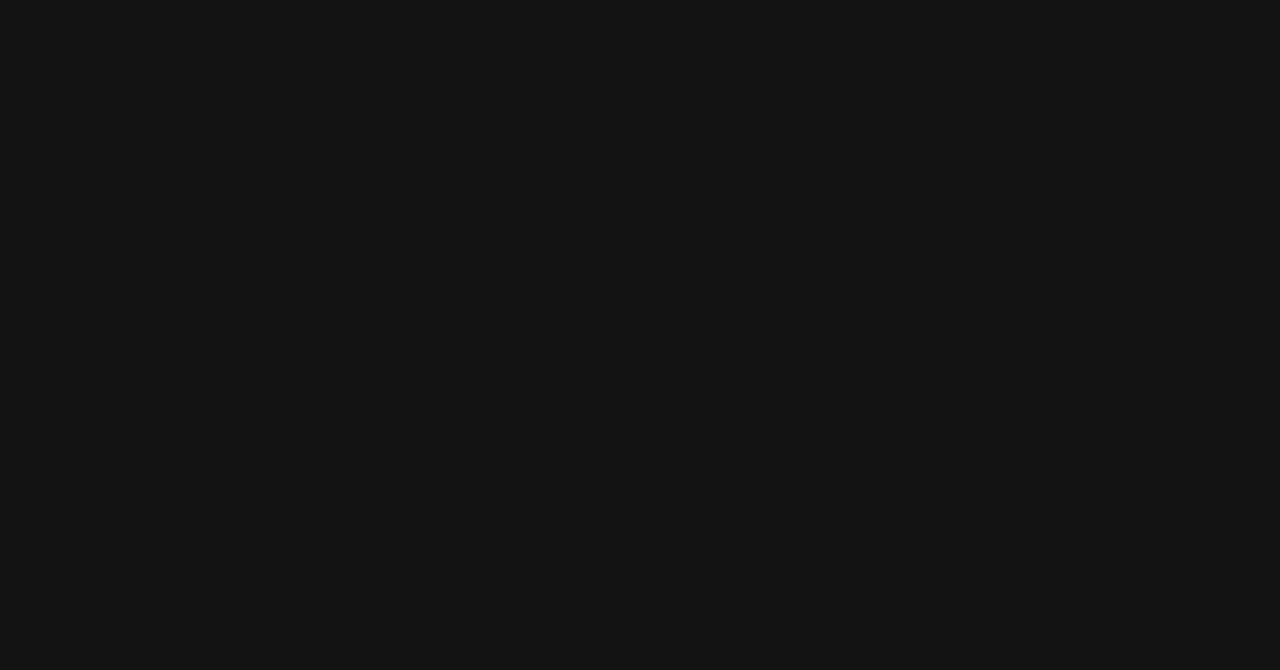
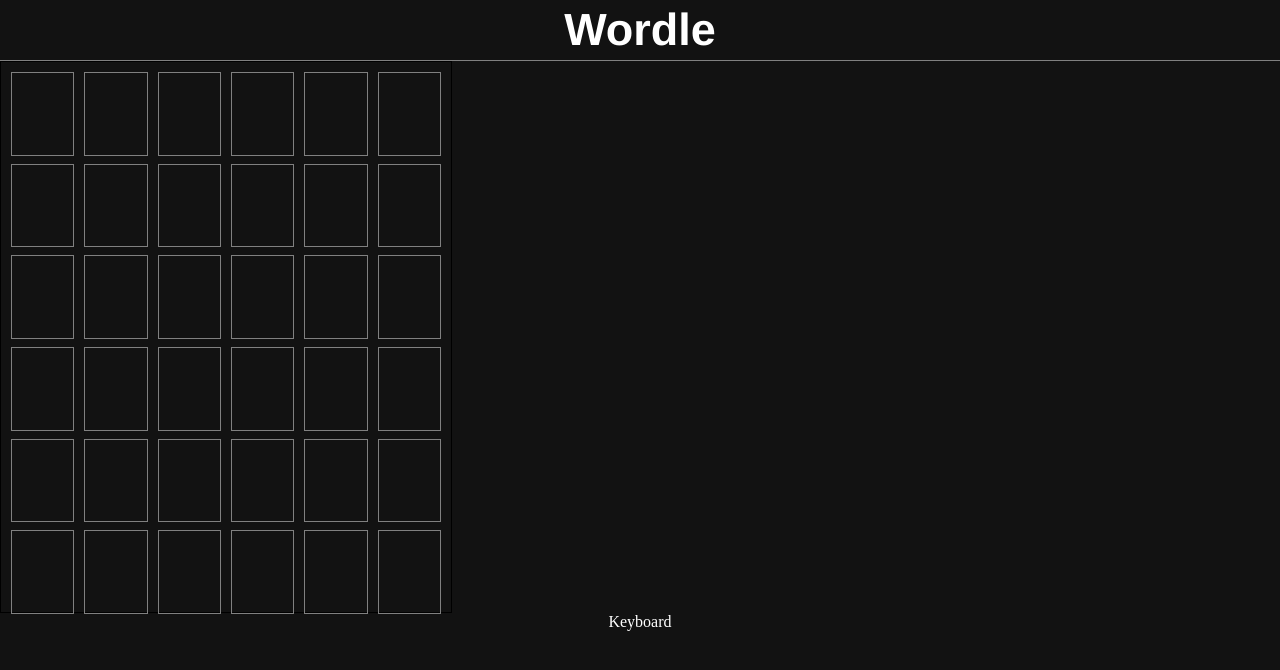
Before and after one commit to techbola/wordle-react, a React (Create React App) app: page / in a window 1280 px wide. Shown: the top 670 px of the page. Built offline with nearby package versions, Linux system fonts and the light colour scheme.

Commit message:
board design, initial board state setup

```diff
--- a/src/App.js
+++ b/src/App.js
@@ -1,7 +1,25 @@
+import React, { useState, createContext } from "react";
+import { boardDefault } from "./Words";
 import "./App.css";
+import Board from "./components/Board";
+import Keyboard from "./components/Keyboard";
+
+export const AppContext = createContext();
 
 function App() {
-  return <div className="App"></div>;
+  const [board, setBoard] = useState(boardDefault);
+
+  return (
+    <div className="App">
+      <nav>
+        <h1>Wordle</h1>
+      </nav>
+      <AppContext.Provider value={{ board, setBoard }}>
+        <Board />
+        <Keyboard />
+      </AppContext.Provider>
+    </div>
+  );
 }
 
 export default App;
--- /dev/null
+++ b/src/Words.js
@@ -0,0 +1,8 @@
+export const boardDefault = [
+  ["", "", "", "", ""],
+  ["", "", "", "", ""],
+  ["", "", "", "", ""],
+  ["", "", "", "", ""],
+  ["", "", "", "", ""],
+  ["", "", "", "", ""],
+];
--- /dev/null
+++ b/src/components/Board.js
@@ -0,0 +1,59 @@
+import React from "react";
+import Letter from "./Letter";
+
+function Board() {
+  return (
+    <div className="board">
+      <div className="row">
+        <Letter letterPos={0} attemptVal={0} />
+        <Letter letterPos={1} attemptVal={0} />
+        <Letter letterPos={2} attemptVal={0} />
+        <Letter letterPos={3} attemptVal={0} />
+        <Letter letterPos={4} attemptVal={0} />
+        <Letter letterPos={5} attemptVal={0} />
+      </div>
+      <div className="row">
+        <Letter letterPos={0} attemptVal={1} />
+        <Letter letterPos={1} attemptVal={1} />
+        <Letter letterPos={2} attemptVal={1} />
+        <Letter letterPos={3} attemptVal={1} />
+        <Letter letterPos={4} attemptVal={1} />
+        <Letter letterPos={5} attemptVal={1} />
+      </div>
+      <div className="row">
+        <Letter letterPos={0} attemptVal={2} />
+        <Letter letterPos={1} attemptVal={2} />
+        <Letter letterPos={2} attemptVal={2} />
+        <Letter letterPos={3} attemptVal={2} />
+        <Letter letterPos={4} attemptVal={2} />
+        <Letter letterPos={5} attemptVal={2} />
+      </div>
+      <div className="row">
+        <Letter letterPos={0} attemptVal={3} />
+        <Letter letterPos={1} attemptVal={3} />
+        <Letter letterPos={2} attemptVal={3} />
+        <Letter letterPos={3} attemptVal={3} />
+        <Letter letterPos={4} attemptVal={3} />
+        <Letter letterPos={5} attemptVal={3} />
+      </div>
+      <div className="row">
+        <Letter letterPos={0} attemptVal={4} />
+        <Letter letterPos={1} attemptVal={4} />
+        <Letter letterPos={2} attemptVal={4} />
+        <Letter letterPos={3} attemptVal={4} />
+        <Letter letterPos={4} attemptVal={4} />
+        <Letter letterPos={5} attemptVal={4} />
+      </div>
+      <div className="row">
+        <Letter letterPos={0} attemptVal={5} />
+        <Letter letterPos={1} attemptVal={5} />
+        <Letter letterPos={2} attemptVal={5} />
+        <Letter letterPos={3} attemptVal={5} />
+        <Letter letterPos={4} attemptVal={5} />
+        <Letter letterPos={5} attemptVal={5} />
+      </div>
+    </div>
+  );
+}
+
+export default Board;
--- /dev/null
+++ b/src/components/Keyboard.js
@@ -0,0 +1,7 @@
+import React from "react";
+
+function Keyboard() {
+  return <div>Keyboard</div>;
+}
+
+export default Keyboard;
--- /dev/null
+++ b/src/components/Letter.js
@@ -0,0 +1,11 @@
+import React, { useContext } from "react";
+import { AppContext } from "../App";
+
+function Letter({ letterPos, attemptVal }) {
+  const { board } = useContext(AppContext);
+  const letter = board[attemptVal][letterPos];
+
+  return <div className="letter">{letter}</div>;
+}
+
+export default Letter;
```
